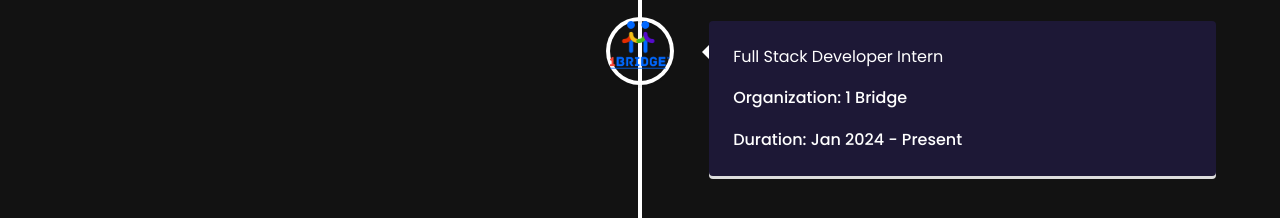
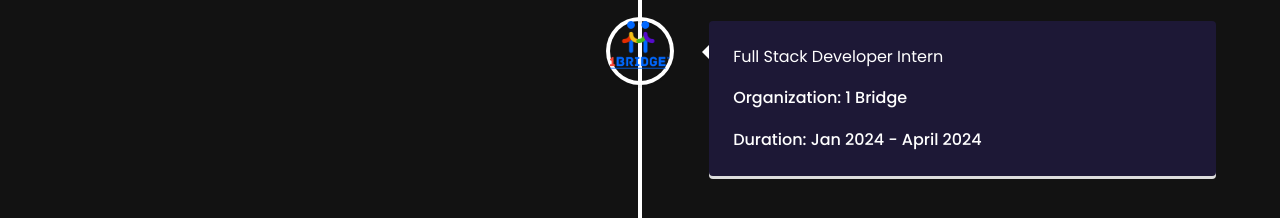
Before and after one commit to CHIR4G7/portf-new, a React (Vite) app: page / in a window 1280 px wide. Shown: the part 6520-6738 px from the top of the page. Built offline with nearby package versions, Linux system fonts and the light colour scheme.

Commit message:
Update Work Ex.

```diff
--- a/src/constants/constants.js
+++ b/src/constants/constants.js
@@ -141,7 +141,7 @@ import {
       company_name: "1 Bridge",
       icon: onebridge,
       iconBg: "#E6DEDD",
-      date: "Jan 2024 - Present",
+      date: "Jan 2024 - April 2024",
       points: [
 
       ],
@@ -151,7 +151,7 @@ import {
       company_name: "Natwest",
       icon: natwest,
       iconBg: "#383E56",
-      date: "Upcoming",
+      date: "May 2024 - July 2024",
       points: [
 
       ],
```
